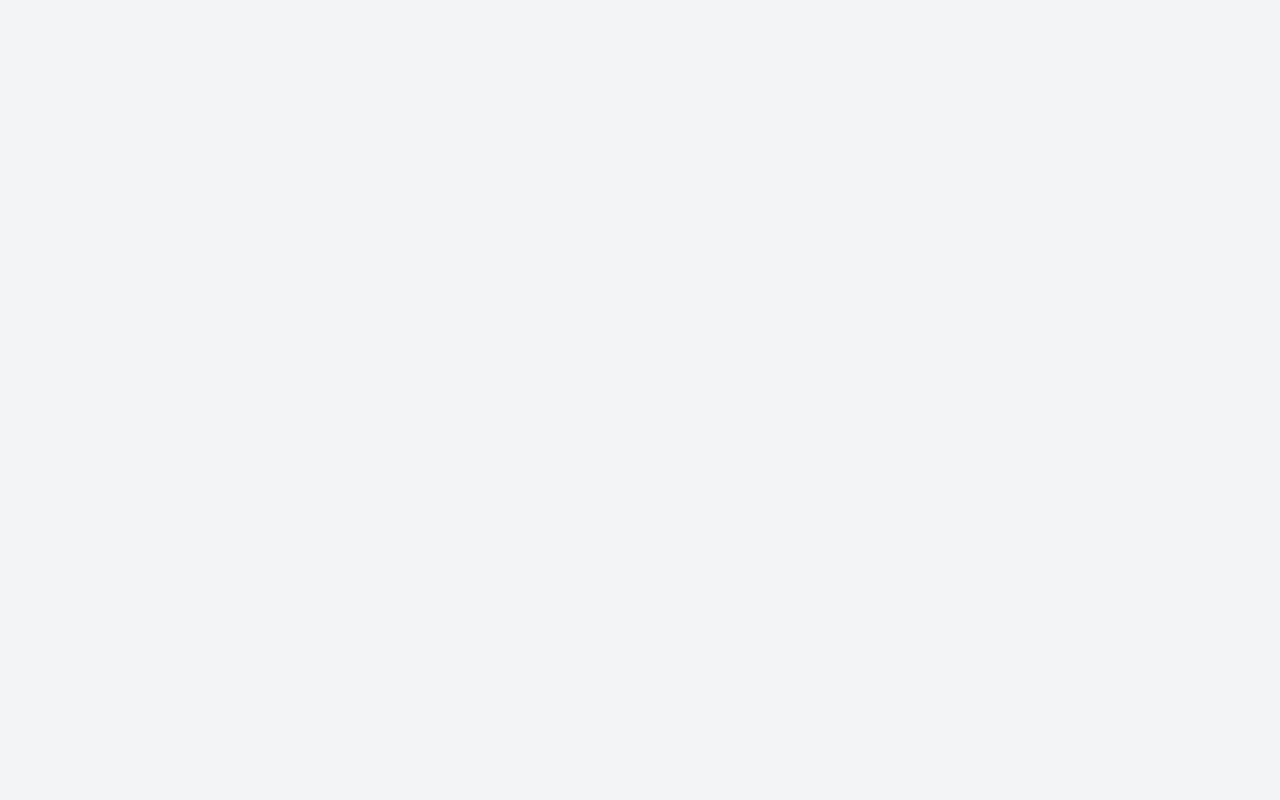
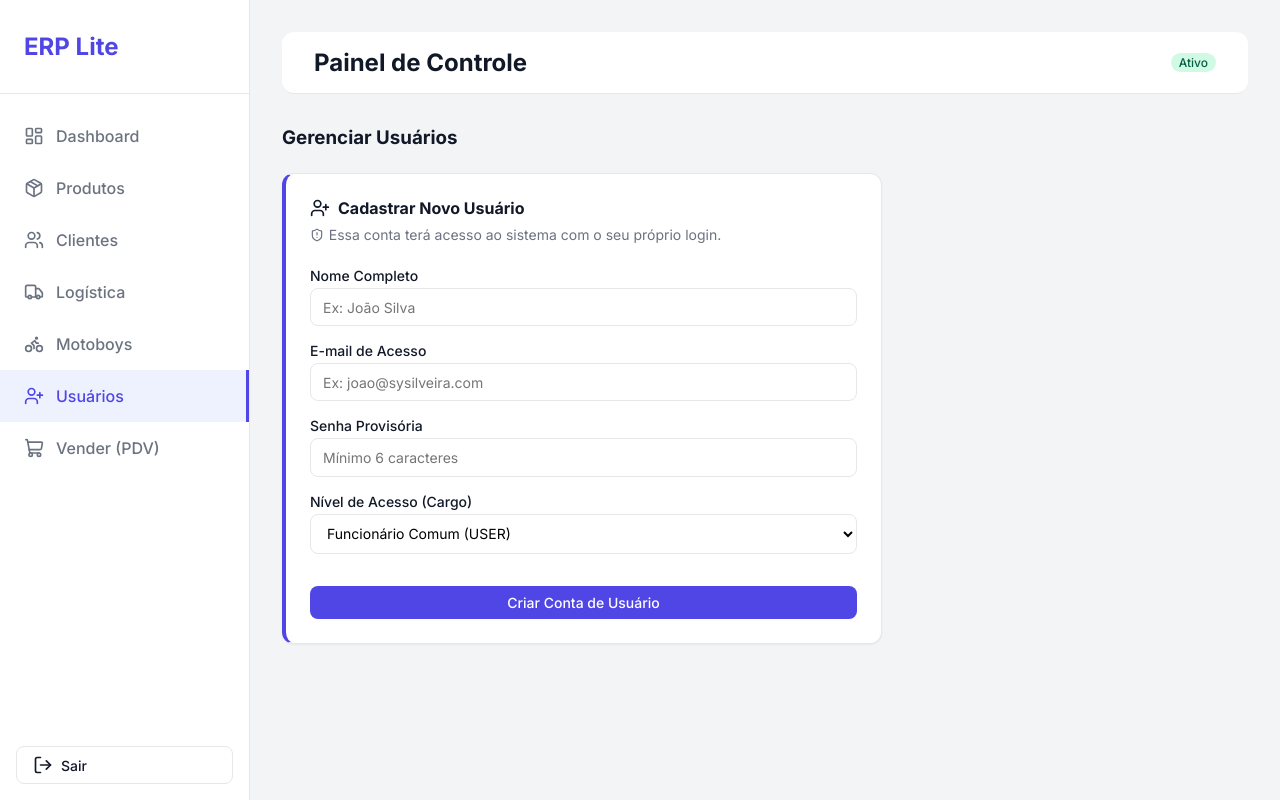
Before and after one commit to jprime617/SySilveira, a React (Vite) app in the folder frontend/: page /users in a window 1280 px wide. Before the commit this address had no page. Built offline with nearby package versions, Linux system fonts and the light colour scheme; sample sign-in values are in the browser's storage.

Commit message:
feat: add routes and sidebar navigation for Delivery People and Users management

```diff
--- a/frontend/src/App.jsx
+++ b/frontend/src/App.jsx
@@ -10,6 +10,8 @@ import Clients from './pages/Clients';
 import Logistics from './pages/Logistics'; // Delivery Reports
 import POS from './pages/POS'; // Point of Sale
 import EditSale from './pages/EditSale';
+import DeliveryPeople from './pages/DeliveryPeople';
+import Users from './pages/Users';
 
 const PrivateRoute = ({ children }) => {
   const token = localStorage.getItem('@ERPLite:token');
@@ -28,6 +30,8 @@ function App() {
         <Route path="/logistics" element={<PrivateRoute><Logistics /></PrivateRoute>} />
         <Route path="/pos" element={<PrivateRoute><POS /></PrivateRoute>} />
         <Route path="/edit-sale/:id" element={<PrivateRoute><EditSale /></PrivateRoute>} />
+        <Route path="/delivery-people" element={<PrivateRoute><DeliveryPeople /></PrivateRoute>} />
+        <Route path="/users" element={<PrivateRoute><Users /></PrivateRoute>} />
       </Routes>
     </BrowserRouter>
   );
--- a/frontend/src/components/Layout.jsx
+++ b/frontend/src/components/Layout.jsx
@@ -1,6 +1,6 @@
 import React from 'react';
 import { Link, useLocation, useNavigate } from 'react-router-dom';
-import { LayoutDashboard, Package, Users, ShoppingCart, Truck, LogOut } from 'lucide-react';
+import { LayoutDashboard, Package, Users, ShoppingCart, Truck, LogOut, UserPlus, Bike } from 'lucide-react';
 
 const Layout = ({ children }) => {
   const location = useLocation();
@@ -31,6 +31,12 @@ const Layout = ({ children }) => {
           <Link to="/logistics" className={`sidebar-item ${location.pathname === '/logistics' ? 'active' : ''}`}>
             <Truck size={20} /> Logística
           </Link>
+          <Link to="/delivery-people" className={`sidebar-item ${location.pathname === '/delivery-people' ? 'active' : ''}`}>
+            <Bike size={20} /> Motoboys
+          </Link>
+          <Link to="/users" className={`sidebar-item ${location.pathname === '/users' ? 'active' : ''}`}>
+            <UserPlus size={20} /> Usuários
+          </Link>
           <Link to="/pos" className={`sidebar-item ${location.pathname === '/pos' ? 'active' : ''}`}>
              <ShoppingCart size={20} /> Vender (PDV)
           </Link>
--- /dev/null
+++ b/frontend/src/pages/DeliveryPeople.jsx
@@ -0,0 +1,101 @@
+import React, { useEffect, useState } from 'react';
+import api from '../services/api';
+import { Plus, Truck } from 'lucide-react';
+
+const DeliveryPeople = () => {
+  const [deliveryPeople, setDeliveryPeople] = useState([]);
+  const [loading, setLoading] = useState(true);
+  const [form, setForm] = useState({ name: '' });
+  const [userRole, setUserRole] = useState('');
+
+  useEffect(() => {
+    const user = JSON.parse(localStorage.getItem('@ERPLite:user') || '{}');
+    setUserRole(user.role);
+    loadDeliveryPeople();
+  }, []);
+
+  const loadDeliveryPeople = async () => {
+    try {
+      const response = await api.get('/delivery_people');
+      setDeliveryPeople(response.data);
+    } catch (err) {
+      console.error(err);
+    } finally {
+      setLoading(false);
+    }
+  };
+
+  const handleDeliveryPersonSubmit = async (e) => {
+    e.preventDefault();
+    try {
+      await api.post('/delivery_people', form);
+      setForm({ name: '' });
+      loadDeliveryPeople();
+      alert('Motoboy cadastrado com sucesso!');
+    } catch (err) {
+      alert('Erro ao criar Motoboy');
+    }
+  };
+
+  return (
+    <div>
+      <div style={{ display: 'flex', justifyContent: 'space-between', alignItems: 'center', marginBottom: '1.5rem' }}>
+        <h3>Gerenciar Motoboys (Entregadores)</h3>
+      </div>
+
+      <div style={{ display: 'grid', gridTemplateColumns: '1fr', gap: '2rem', marginTop: '1.5rem', marginBottom: '2rem' }}>
+        {/* Delivery Person Form */}
+        {userRole === 'ADMIN' && (
+          <div className="card">
+            <h4 style={{ marginBottom: '1rem', color: 'var(--text-muted)' }}>Novo Motoboy</h4>
+            <form onSubmit={handleDeliveryPersonSubmit}>
+              <div className="form-group">
+                <label>Nome do Entregador</label>
+                <input
+                    type="text"
+                    className="form-input"
+                    value={form.name}
+                    onChange={e => setForm({...form, name: e.target.value})}
+                    required
+                    placeholder="Ex: Carlos (Placa ABC-1234)"
+                />
+              </div>
+              <button type="submit" className="btn btn-primary" style={{ marginTop: '0.5rem' }}>
+                <Plus size={18} /> Cadastrar Motoboy
+              </button>
+            </form>
+          </div>
+        )}
+      </div>
+
+      <div className="card">
+        <h4 style={{ marginBottom: '1rem', color: 'var(--text-main)', display: 'flex', alignItems: 'center', gap: '0.5rem' }}>
+            <Truck size={20} /> Lista de Motoboys Cadastrados
+        </h4>
+        <div className="table-wrapper">
+          <table>
+            <thead>
+              <tr>
+                <th>ID</th>
+                <th>Nome do Motoboy</th>
+              </tr>
+            </thead>
+            <tbody>
+              {deliveryPeople.map(person => (
+                  <tr key={person.id}>
+                    <td>{person.id}</td>
+                    <td style={{ fontWeight: 500 }}>{person.name}</td>
+                  </tr>
+              ))}
+              {!loading && deliveryPeople.length === 0 && (
+                <tr><td colSpan={2} style={{ textAlign: 'center' }}>Nenhum motoboy cadastrado.</td></tr>
+              )}
+            </tbody>
+          </table>
+        </div>
+      </div>
+    </div>
+  );
+}
+
+export default DeliveryPeople;
--- /dev/null
+++ b/frontend/src/pages/Users.jsx
@@ -0,0 +1,89 @@
+import React, { useState } from 'react';
+import api from '../services/api';
+import { UserPlus, ShieldAlert } from 'lucide-react';
+
+const Users = () => {
+  const [form, setForm] = useState({ name: '', email: '', password: '', role: 'USER' });
+
+  const handleUserSubmit = async (e) => {
+    e.preventDefault();
+    try {
+      await api.post('/users', form);
+      setForm({ name: '', email: '', password: '', role: 'USER' });
+      alert('Usuário cadastrado com sucesso!');
+    } catch (err) {
+      alert(err.response?.data?.error || 'Erro ao criar Usuário');
+    }
+  };
+
+  return (
+    <div>
+      <div style={{ display: 'flex', justifyContent: 'space-between', alignItems: 'center', marginBottom: '1.5rem' }}>
+        <h3>Gerenciar Usuários</h3>
+      </div>
+
+      <div className="card" style={{ maxWidth: '600px', borderLeft: '4px solid var(--primary)' }}>
+        <h4 style={{ marginBottom: '0.5rem', color: 'var(--text-main)', display: 'flex', alignItems: 'center', gap: '0.5rem' }}>
+            <UserPlus size={20} /> Cadastrar Novo Usuário
+        </h4>
+        <p style={{ color: 'var(--text-muted)', fontSize: '0.875rem', marginBottom: '1.5rem', display: 'flex', alignItems: 'center', gap: '0.3rem' }}>
+            <ShieldAlert size={14} /> Essa conta terá acesso ao sistema com o seu próprio login.
+        </p>
+
+        <form onSubmit={handleUserSubmit}>
+          <div className="form-group">
+            <label>Nome Completo</label>
+            <input
+                type="text"
+                className="form-input"
+                value={form.name}
+                onChange={e => setForm({...form, name: e.target.value})}
+                required
+                placeholder="Ex: João Silva"
+            />
+          </div>
+          <div className="form-group">
+            <label>E-mail de Acesso</label>
+            <input
+                type="email"
+                className="form-input"
+                value={form.email}
+                onChange={e => setForm({...form, email: e.target.value})}
+                required
+                placeholder="Ex: joao@sysilveira.com"
+            />
+          </div>
+          <div className="form-group">
+            <label>Senha Provisória</label>
+            <input
+                type="password"
+                className="form-input"
+                value={form.password}
+                onChange={e => setForm({...form, password: e.target.value})}
+                required
+                placeholder="Mínimo 6 caracteres"
+                minLength="6"
+            />
+          </div>
+          <div className="form-group">
+            <label>Nível de Acesso (Cargo)</label>
+            <select
+                className="form-input"
+                value={form.role}
+                onChange={e => setForm({...form, role: e.target.value})}
+                required
+            >
+                <option value="USER">Funcionário Comum (USER)</option>
+                <option value="ADMIN">Administrador Deste Sistema (ADMIN)</option>
+            </select>
+          </div>
+          <button type="submit" className="btn btn-primary" style={{ marginTop: '1rem', width: '100%', justifyContent: 'center' }}>
+             Criar Conta de Usuário
+          </button>
+        </form>
+      </div>
+    </div>
+  );
+}
+
+export default Users;
```
